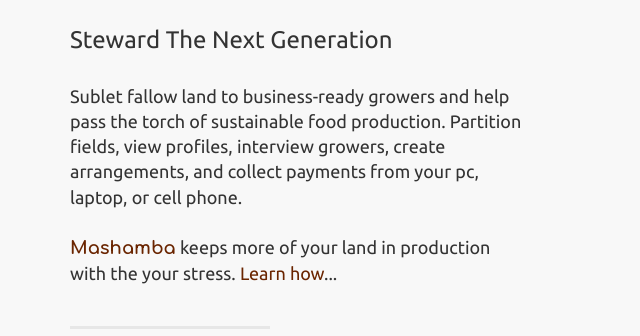
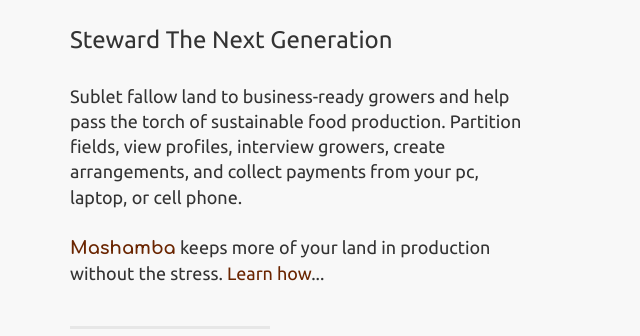
Before and after one commit to Mashamba/mvp.lp, a plain HTML site: page index.html in a window 1280 px wide. Shown: the part 858-1194 px from the top of the page, 0-640 px from the left. Drawn offline with Linux system fonts and the light colour scheme.

Commit message:
typo fixes

```diff
--- a/index.html
+++ b/index.html
@@ -111,7 +111,7 @@
                     <p class="lead">Sublet fallow land to business-ready growers and help pass the torch of sustainable food production. Partition fields, view profiles, interview growers, create arrangements, and collect payments from your pc, laptop, or cell phone.
                     <br>
                     <br>
-                    <span class="brand f">Mashamba</span> keeps more of your land in production with the your stress. <a href="#contact">Learn how</a>...</p>
+                    <span class="brand f">Mashamba</span> keeps more of your land in production without the stress. <a href="#contact">Learn how</a>...</p>
                     <hr class="section-heading-spacer">
                 </div>
                 <div class="col-lg-5 col-lg-offset-2 col-sm-6">
```
